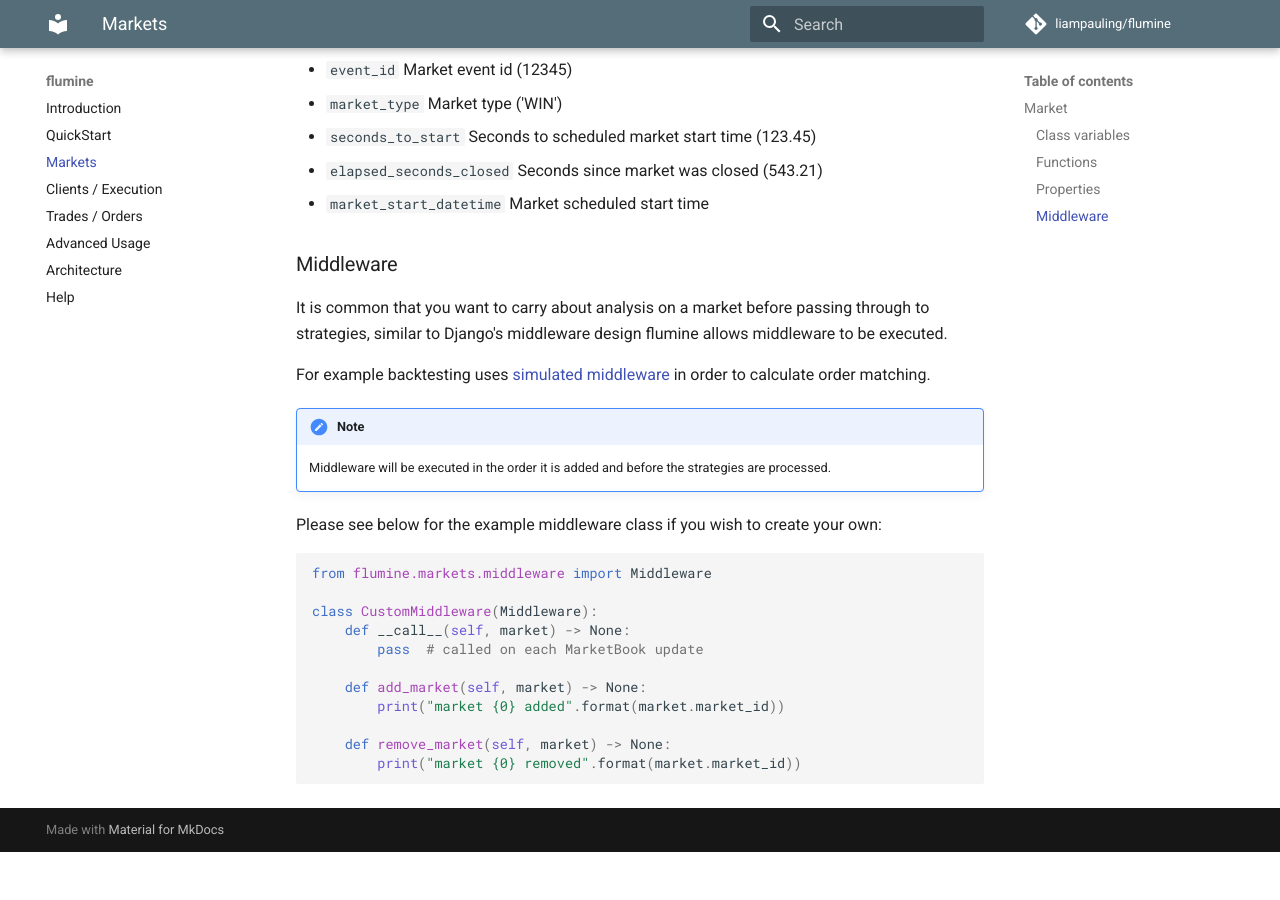
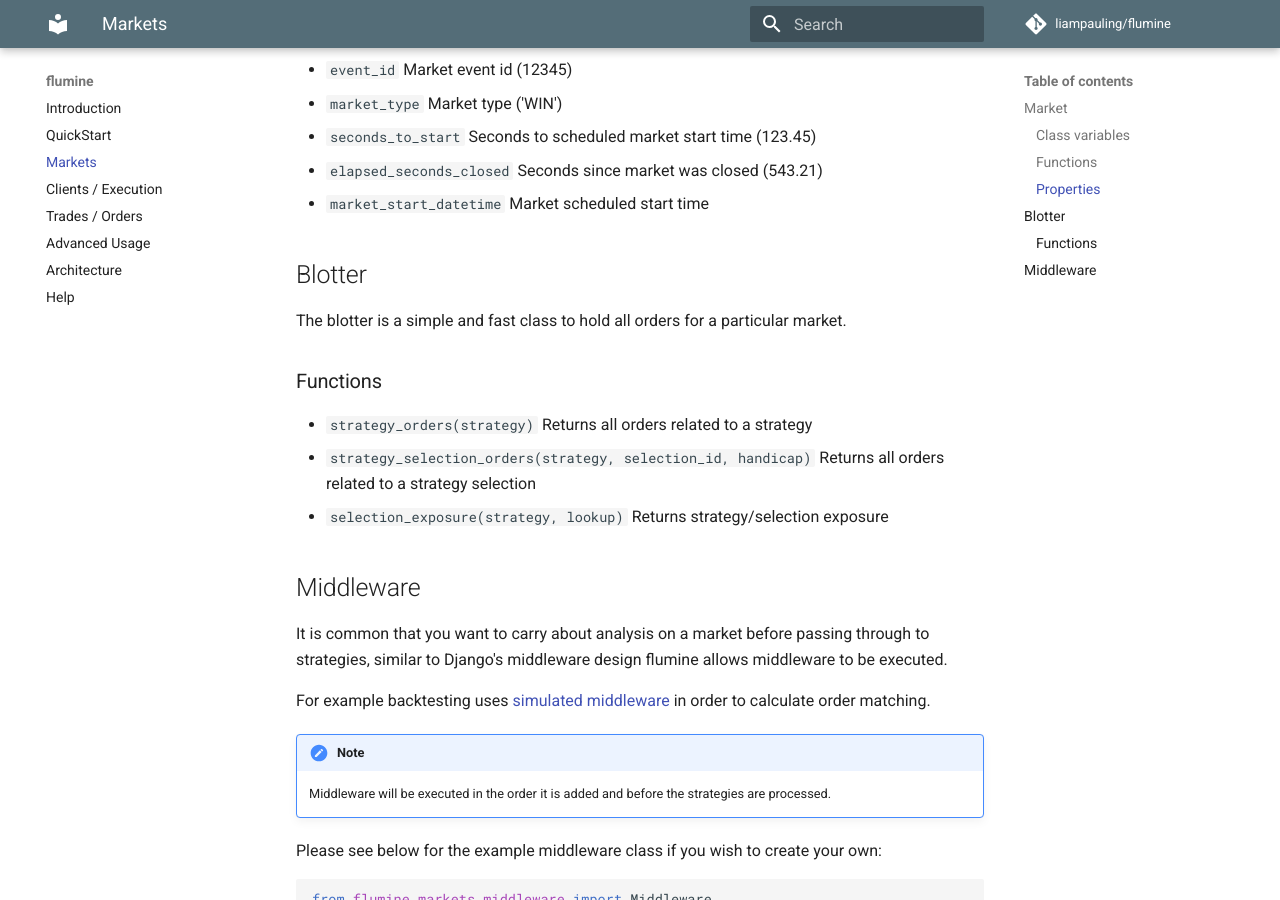
Before and after one commit to betcode-org/flumine, an MkDocs documentation site: the page built from docs/markets.md, in a window 1280 px wide and 900 px high, scrolled down 913 px. Built offline with MkDocs 1.6.1 and Material for MkDocs 9.7.7, drawn with Linux system fonts in a browser that asks for light colours; comment, search, counter and statistics services are not loaded; before the commit the page ends 1765 px from its top, so only the background shows below that.

Commit message:
docs improved

```diff
--- a/docs/markets.md
+++ b/docs/markets.md
@@ -32,7 +32,17 @@ Within markets you have market objects which contains current up to date market
 - `elapsed_seconds_closed` Seconds since market was closed (543.21)
 - `market_start_datetime` Market scheduled start time
 
-### Middleware
+## Blotter
+
+The blotter is a simple and fast class to hold all orders for a particular market.
+
+### Functions
+
+- `strategy_orders(strategy)` Returns all orders related to a strategy
+- `strategy_selection_orders(strategy, selection_id, handicap)` Returns all orders related to a strategy selection
+- `selection_exposure(strategy, lookup)` Returns strategy/selection exposure
+
+## Middleware
 
 It is common that you want to carry about analysis on a market before passing through to strategies, similar to Django's middleware design flumine allows middleware to be executed.
 
```
Also changed, not shown: docs/quickstart.md (+2 -2 lines), 1 other file.
